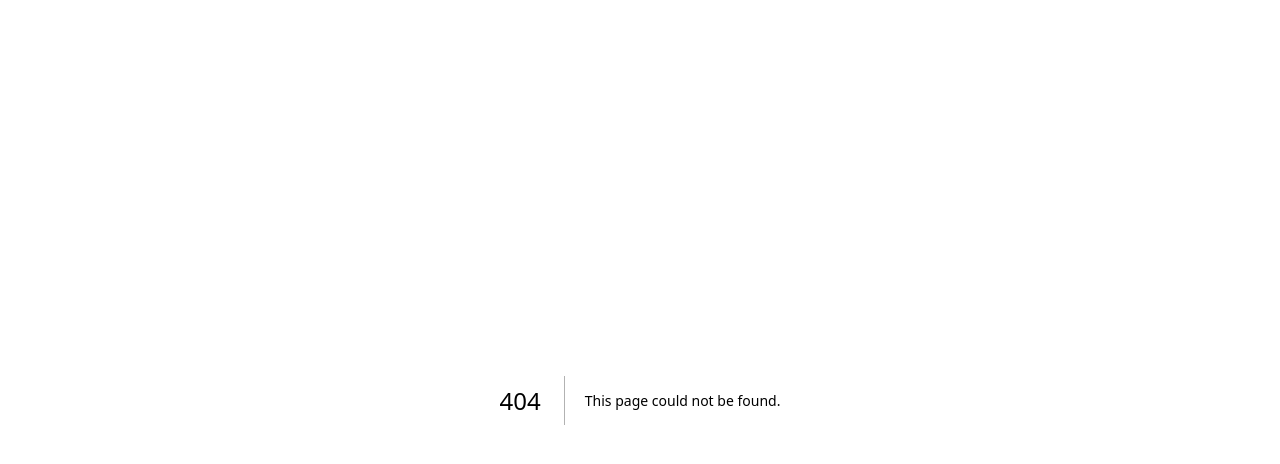
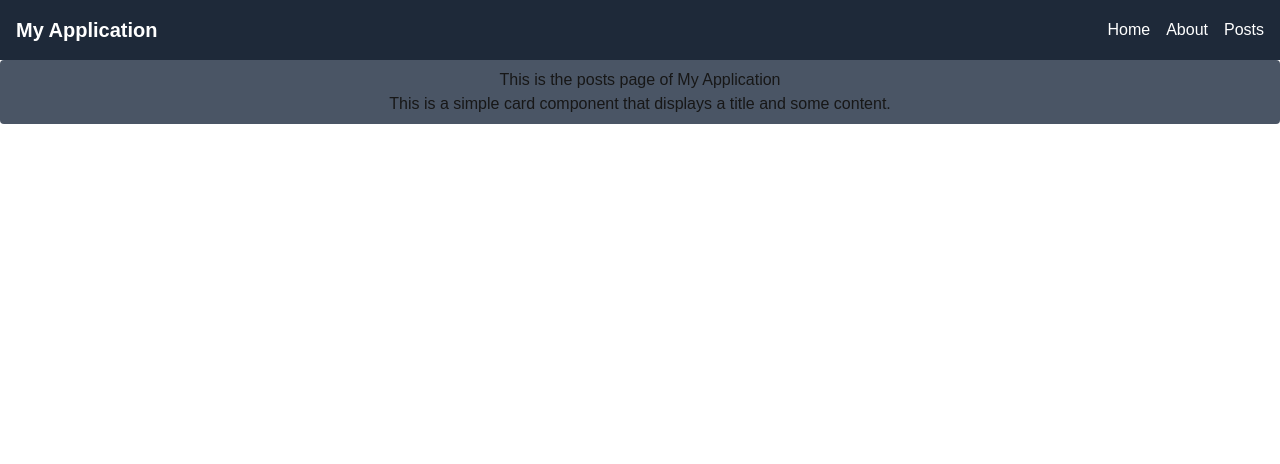
Before and after one commit to DevBuike/alx-project-0x02-setup, a Next.js app in the folder alx-project-0x02/: page /posts in a window 1280 px wide. Before the commit this address had no page. Shown: the top 464 px of the page. Built offline with nearby package versions, Linux system fonts and the light colour scheme.

Commit message:
added posts page

```diff
--- a/alx-project-0x02/components/layout/Header.tsx
+++ b/alx-project-0x02/components/layout/Header.tsx
@@ -10,6 +10,7 @@ function Header() {
           <ul className="flex space-x-4">
             <li><Link href="/home" className="hover:underline">Home</Link></li>
             <li><Link href="/about" className="hover:underline">About</Link></li>
+            <li><Link href="/posts" className="hover:underline">Posts</Link></li>
           </ul>
         </nav>
       </div>
--- /dev/null
+++ b/alx-project-0x02/pages/posts.tsx
@@ -0,0 +1,23 @@
+import Header from '@/components/layout/Header';
+import Card from '@/components/common/Card';
+import {useMemo} from 'react';
+import Button from '@/components/common/Button';
+// import { ButtonProps } from '@/interfaces'; // Uncomment if you need to use ButtonProps
+
+function Posts() {
+  const cardId = useMemo(() => crypto.randomUUID(), []);
+
+  return (
+    <>
+      <Header />
+      <div>
+        <Card
+          id= {cardId}
+          title="This is the posts page of My Application"
+          content="This is a simple card component that displays a title and some content."
+        />
+      </div>
+    </>
+  );
+}
+export default Posts;
```
